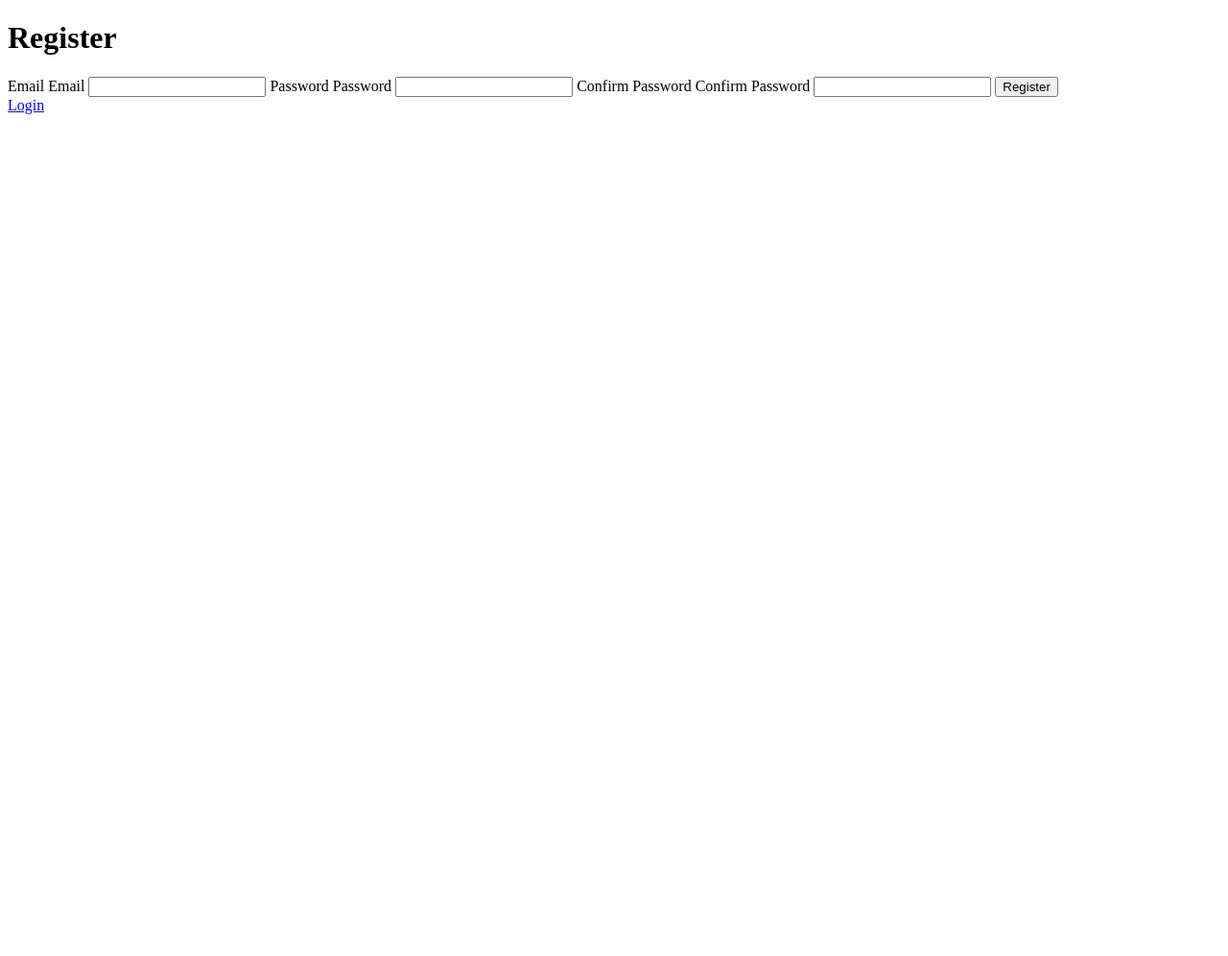
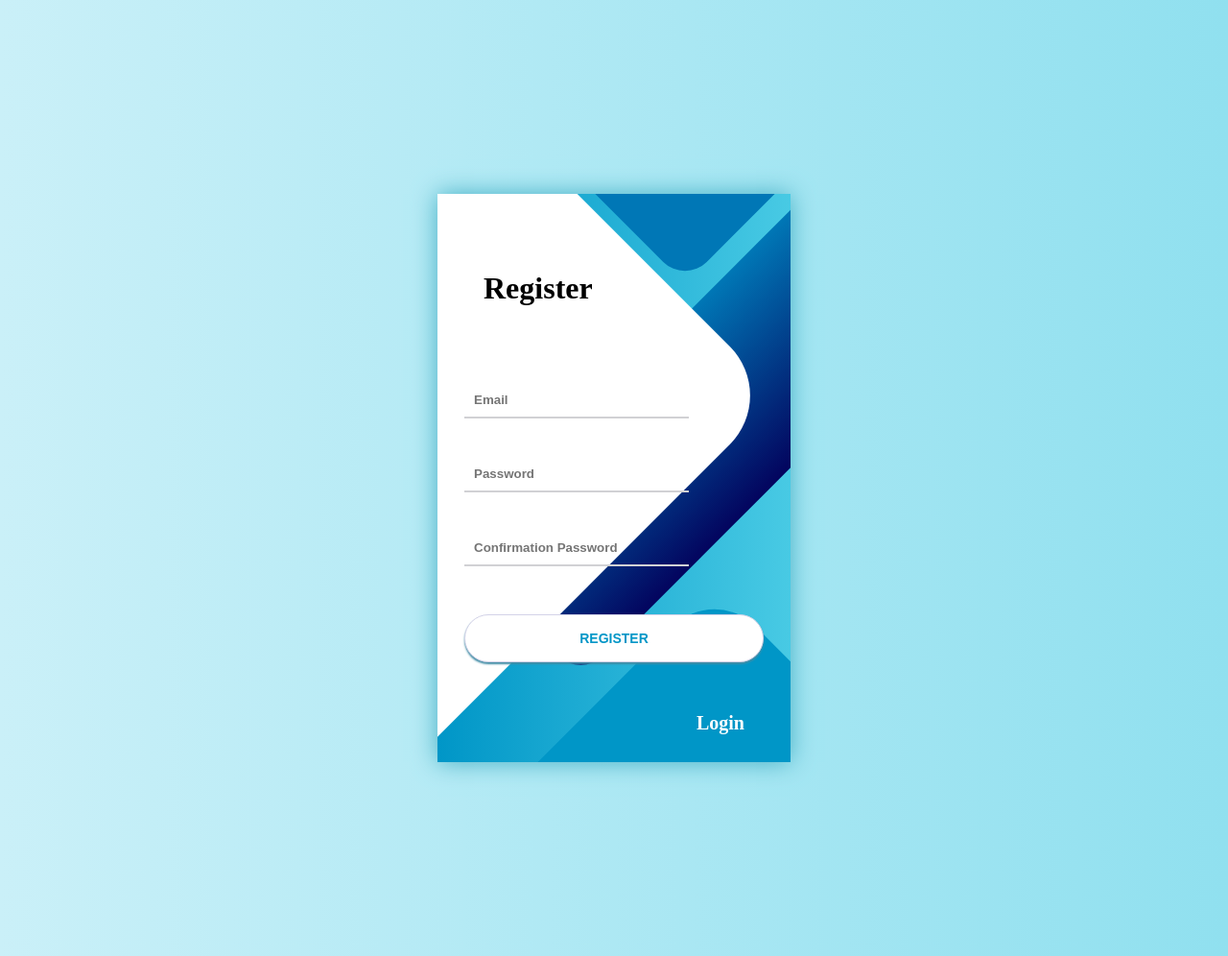
Before and after one commit to Catalyst-Forge/pomeng-project, a Flask app: page /register in a window 1280 px wide. Shown: the whole page at 96% size. Run offline with Flask 3, Linux system fonts and the light colour scheme.

Commit message:
adding style in authentication page

```diff
--- /dev/null
+++ b/static/css/authentication-style.css
@@ -0,0 +1,149 @@
+* {
+  margin: 0;
+  padding: 0;
+  box-sizing: border-box;
+}
+
+body {
+  background: linear-gradient(90deg, #caf0f8, #90e0ef);
+}
+
+.container {
+  display: flex;
+  align-items: center;
+  justify-content: center;
+  min-height: 100vh;
+}
+
+.box {
+  background: linear-gradient(90deg, #0096c7, #48cae4);
+  position: relative;
+  width: 23rem;
+  height: 37rem;
+  box-shadow: 0 0 24px #44b0c5;
+}
+
+.box__content {
+  position: relative;
+  height: 100%;
+  z-index: 1;
+}
+
+.box__content-title {
+  padding: 5rem 3rem;
+}
+
+.box__content-authentication {
+  margin-top: -3rem;
+  padding: 1.75rem;
+}
+
+.authentication__field {
+  padding: 20px 0;
+  position: relative;
+}
+
+.authentication__input {
+  border: none;
+  border-bottom: 2px solid #d1d1d4;
+  padding: 10px;
+  background: none;
+  width: 75%;
+  font-weight: 700;
+  transition: 200ms;
+}
+
+.authentication__input:is(:active, :focus, :hover) {
+  border-bottom-color: #03045e;
+  outline: none;
+}
+
+.authentication__submit {
+  margin-top: 30px;
+  border: 1px solid #d4d3e8;
+  border-radius: 26px;
+  padding: 1rem 1.25rem;
+  width: 100%;
+  background-color: #fff;
+  display: flex;
+  align-items: center;
+  color: #0096c7;
+  text-transform: uppercase;
+  font-weight: 700;
+  font-size: 14px;
+  box-shadow: 0 2px 2px #428da6;
+  transition: 200ms;
+  cursor: pointer;
+}
+
+.authentication__submit:is(:active, :focus, :hover) {
+  border-color: #6a679e;
+  outline: none;
+}
+
+.box__content-register {
+  margin-top: 1.5rem;
+  margin-inline-end: 3rem;
+  color: #fff;
+  display: flex;
+  justify-content: flex-end;
+  font-size: 1.25rem;
+  text-decoration: none;
+  font-weight: 700;
+
+  &:hover {
+    color: #000;
+  }
+}
+
+.box__background {
+  position: absolute;
+  top: 0;
+  left: 0;
+  right: 0;
+  bottom: 0;
+  overflow: hidden;
+  z-index: 0;
+  clip-path: inset(0 0 0 0);
+}
+
+.box__background-shape {
+  position: absolute;
+  rotate: 45deg;
+}
+
+.box__background-shape-1 {
+  border-radius: 0 72px 0 0;
+  width: 520px;
+  height: 520px;
+  background-color: #fff;
+  top: -50px;
+  right: 120px;
+}
+
+.box__background-shape-2 {
+  border-radius: 32px;
+  width: 220px;
+  height: 220px;
+  background-color: #0077b6;
+  top: -172px;
+  right: 0;
+}
+
+.box__background-shape-3 {
+  border-radius: 32px;
+  width: 190px;
+  height: 540px;
+  background: linear-gradient(270deg, #03045e, #0077b6);
+  top: -24px;
+  right: 0;
+}
+
+.box__background-shape-4 {
+  border-radius: 60px;
+  width: 200px;
+  height: 400px;
+  background-color: #0096c7;
+  top: 420px;
+  right: 50px;
+}
--- a/templates/register.html
+++ b/templates/register.html
@@ -1,24 +1,40 @@
-<!doctype html>
+<!DOCTYPE html>
 <html lang="en">
   <head>
-    <meta charset="utf-8">
+    <meta charset="utf-8" />
+    <meta name="viewport" content="width=device-width, initial-scale=1.0" />
     <title>Register</title>
+    <link rel="stylesheet" href="{{ url_for('static', filename='css/authentication-style.css') }}" />
+    <link rel="stylesheet" href="https://fonts.googleapis.com/css2?family=Material+Symbols+Outlined:opsz,wght,FILL,GRAD@48,400,0,0" />
+    <link rel="stylesheet" href="https://fonts.googleapis.com/css2?family=Material+Symbols+Rounded:opsz,wght,FILL,GRAD@48,400,1,0" />
   </head>
   <body>
-    <h1>Register</h1>
-    <form method="POST">
+    <div class="container">
+      <div class="box">
+        <div class="box__content">
+          <h1 class="box__content-title">Register</h1>
+
+          <form class="box__content-authentication" method="POST">
             {{ form.hidden_tag() }}
-        <label for="email">Email</label>
-        {{ form.email.label }}
-        {{ form.email() }}
-        <label for="password">Password</label>
-        {{ form.password.label }}
-        {{ form.password() }}
-        <label for="confirm_password">Confirm Password</label>
-        {{ form.confirm_password.label }}
-        {{ form.confirm_password() }}
-        {{ form.submit() }}
+
+            <section class="authentication__field">{{ form.email(class_="authentication__input", placeholder_="Email") }}</section>
+            <section class="authentication__field">{{ form.password(class_="authentication__input", placeholder_="Password") }}</section>
+            <section class="authentication__field">
+              {{ form.confirm_password(class_="authentication__input", placeholder_="Confirmation Password") }}
+            </section>
+            {{ form.submit(class_="button authentication__submit") }}
           </form>
-    <a href="{{ url_for('auth.login') }}">Login</a>
+
+          <a href="{{ url_for('auth.login') }}" class="box__content-register">Login</a>
+        </div>
+
+        <div class="box__background">
+          <span class="box__background-shape box__background-shape-4"></span>
+          <span class="box__background-shape box__background-shape-3"></span>
+          <span class="box__background-shape box__background-shape-2"></span>
+          <span class="box__background-shape box__background-shape-1"></span>
+        </div>
+      </div>
+    </div>
   </body>
 </html>
```
Also changed, not shown: templates/login.html (+27 -12 lines). Lines whose indentation alone changed are shown as unchanged.
